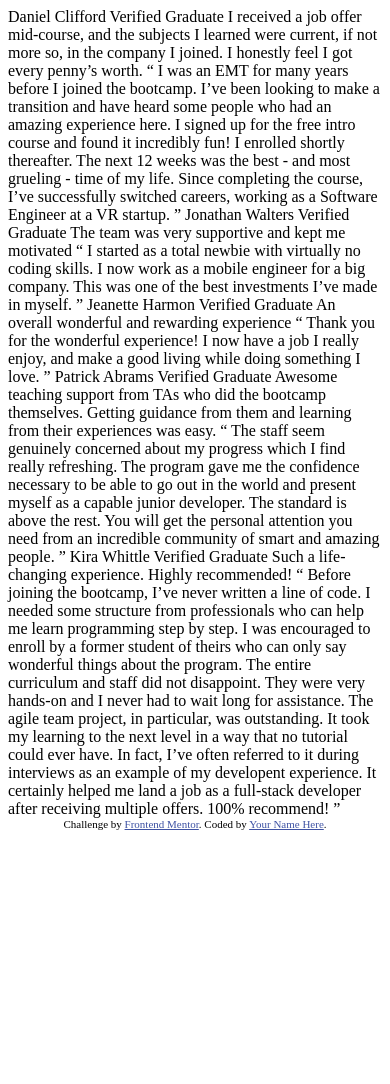
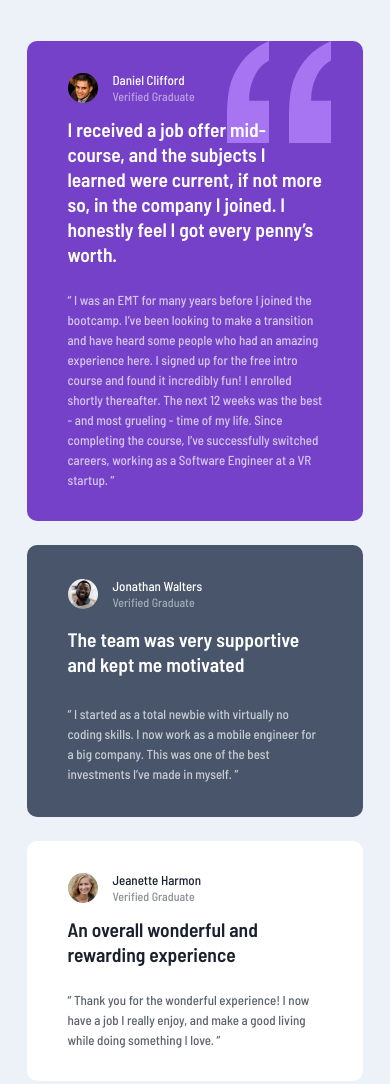
Before and after one commit to CrisCaGoVe/Testimonials-Grid, a plain HTML site: page index.html in a window 390 px wide. Shown: the top 1084 px of the page. Before the commit the page ends 844 px from the top, so only its background shows below. Drawn offline with Linux system fonts and the light colour scheme.

Commit message:
phone design grid

```diff
--- a/index.html
+++ b/index.html
@@ -1,76 +1,119 @@
 <!DOCTYPE html>
 <html lang="en">
   <head>
-  <meta charset="UTF-8">
-  <meta name="viewport" content="width=device-width, initial-scale=1.0"> <!-- displays site properly based on user's device -->
+    <meta charset="UTF-8" />
+    <meta name="viewport" content="width=device-width, initial-scale=1.0" />
+    <!-- displays site properly based on user's device -->
 
-  <link rel="icon" type="image/png" sizes="32x32" href="./images/favicon-32x32.png">
+    <link
+      rel="icon"
+      type="image/png"
+      sizes="32x32"
+      href="./images/favicon-32x32.png"
+    />
 
     <title>Frontend Mentor | [Challenge Name Here]</title>
 
     <!-- Feel free to remove these styles or customise in your own stylesheet 👍 -->
-  <style>
-    .attribution { font-size: 11px; text-align: center; }
-    .attribution a { color: hsl(228, 45%, 44%); }
-  </style>
+    <link rel="stylesheet" href="./styles.css" />
   </head>
   <body>
-  Daniel Clifford
-  Verified Graduate
+    <div class="container">
+      <div class="daniel-card">
+        <img src="./images/image-daniel.jpg" alt="Daniel" />
+        <h1>
+          Daniel Clifford <br />
+          <span> Verified Graduate </span>
+        </h1>
 
-  I received a job offer mid-course, and the subjects I learned were current, if not more so,
-  in the company I joined. I honestly feel I got every penny’s worth.
-
-  “ I was an EMT for many years before I joined the bootcamp. I’ve been looking to make a
-  transition and have heard some people who had an amazing experience here. I signed up
-  for the free intro course and found it incredibly fun! I enrolled shortly thereafter.
-  The next 12 weeks was the best - and most grueling - time of my life. Since completing
-  the course, I’ve successfully switched careers, working as a Software Engineer at a VR startup. ”
-
-  Jonathan Walters
-  Verified Graduate
-
-  The team was very supportive and kept me motivated
-
-  “ I started as a total newbie with virtually no coding skills. I now work as a mobile engineer
-  for a big company. This was one of the best investments I’ve made in myself. ”
-
-  Jeanette Harmon
-  Verified Graduate
-
-  An overall wonderful and rewarding experience
-
-  “ Thank you for the wonderful experience! I now have a job I really enjoy, and make a good living
-  while doing something I love. ”
-
-  Patrick Abrams
-  Verified Graduate
-
-  Awesome teaching support from TAs who did the bootcamp themselves. Getting guidance from them and
-  learning from their experiences was easy.
-
-  “ The staff seem genuinely concerned about my progress which I find really refreshing. The program
-  gave me the confidence necessary to be able to go out in the world and present myself as a capable
-  junior developer. The standard is above the rest. You will get the personal attention you need from
-  an incredible community of smart and amazing people. ”
-
-  Kira Whittle
-  Verified Graduate
-
-  Such a life-changing experience. Highly recommended!
-
-  “ Before joining the bootcamp, I’ve never written a line of code. I needed some structure from
-  professionals who can help me learn programming step by step. I was encouraged to enroll by a former
-  student of theirs who can only say wonderful things about the program. The entire curriculum and staff
-  did not disappoint. They were very hands-on and I never had to wait long for assistance. The agile team
-  project, in particular, was outstanding. It took my learning to the next level in a way that no tutorial
-  could ever have. In fact, I’ve often referred to it during interviews as an example of my developent
-  experience. It certainly helped me land a job as a full-stack developer after receiving multiple offers.
-  100% recommend! ”
+        <h2>
+          I received a job offer mid-course, and the subjects I learned were
+          current, if not more so, in the company I joined. I honestly feel I
+          got every penny’s worth.
+        </h2>
+        <p>
+          “ I was an EMT for many years before I joined the bootcamp. I’ve been
+          looking to make a transition and have heard some people who had an
+          amazing experience here. I signed up for the free intro course and
+          found it incredibly fun! I enrolled shortly thereafter. The next 12
+          weeks was the best - and most grueling - time of my life. Since
+          completing the course, I’ve successfully switched careers, working as
+          a Software Engineer at a VR startup. ”
+        </p>
+      </div>
+      <div class="jonathan-card">
+        <img src="./images/image-jonathan.jpg" alt="Jonathan" />
+        <h1>
+          Jonathan Walters <br />
+          <span> Verified Graduate </span>
+        </h1>
+        <h2>The team was very supportive and kept me motivated</h2>
+        <p>
+          “ I started as a total newbie with virtually no coding skills. I now
+          work as a mobile engineer for a big company. This was one of the best
+          investments I’ve made in myself. ”
+        </p>
+      </div>
+      <div class="jeanette-card">
+        <img src="./images/image-jeanette.jpg" alt="Jeanette" />
+        <h1>
+          Jeanette Harmon <br />
+          <span> Verified Graduate </span>
+        </h1>
+        <h2>An overall wonderful and rewarding experience</h2>
+        <p>
+          “ Thank you for the wonderful experience! I now have a job I really
+          enjoy, and make a good living while doing something I love. ”
+        </p>
+      </div>
+      <div class="patrick-card">
+        <img src="./images/image-patrick.jpg" alt="Patrick" />
+        <h1>
+          Patrick Abrams <br />
+          <span> Verified Graduate </span>
+        </h1>
+        <h2>
+          Awesome teaching support from TAs who did the bootcamp themselves.
+          Getting guidance from them and learning from their experiences was
+          easy.
+        </h2>
+        <p>
+          “ The staff seem genuinely concerned about my progress which I find
+          really refreshing. The program gave me the confidence necessary to be
+          able to go out in the world and present myself as a capable junior
+          developer. The standard is above the rest. You will get the personal
+          attention you need from an incredible community of smart and amazing
+          people. ”
+        </p>
+      </div>
+      <div class="kira-card">
+        <img src="./images/image-kira.jpg" alt="Kira" />
+        <h1>
+          Kira Whittle <br />
+          <span> Verified Graduate </span>
+        </h1>
+        <h2>Such a life-changing experience. Highly recommended!</h2>
+        <p>
+          “ Before joining the bootcamp, I’ve never written a line of code. I
+          needed some structure from professionals who can help me learn
+          programming step by step. I was encouraged to enroll by a former
+          student of theirs who can only say wonderful things about the program.
+          The entire curriculum and staff did not disappoint. They were very
+          hands-on and I never had to wait long for assistance. The agile team
+          project, in particular, was outstanding. It took my learning to the
+          next level in a way that no tutorial could ever have. In fact, I’ve
+          often referred to it during interviews as an example of my developent
+          experience. It certainly helped me land a job as a full-stack
+          developer after receiving multiple offers. 100% recommend! ”
+        </p>
+      </div>
+    </div>
 
     <div class="attribution">
-    Challenge by <a href="https://www.frontendmentor.io?ref=challenge" target="_blank">Frontend Mentor</a>.
-    Coded by <a href="#">Your Name Here</a>.
+      Challenge by
+      <a href="https://www.frontendmentor.io?ref=challenge" target="_blank"
+        >Frontend Mentor</a
+      >. Coded by <a href="#">Cristian</a>.
     </div>
   </body>
 </html>
--- /dev/null
+++ b/styles.css
@@ -0,0 +1,137 @@
+@import url("https://fonts.googleapis.com/css2?family=Barlow+Semi+Condensed:wght@500;600&display=swap");
+:root {
+  --Moderate-violet: hsl(263, 55%, 52%);
+  --Very-dark-grayish-blue: hsl(217, 19%, 35%);
+  --Very-dark-blackish-blue: hsl(219, 29%, 14%);
+  --White: hsl(0, 0%, 100%);
+  --Light-gray: hsl(0, 0%, 81%);
+  --Light-grayish-blue: hsl(210, 46%, 95%);
+}
+* {
+  margin: 0%;
+  padding: 0%;
+}
+html {
+  height: 100%;
+  -webkit-box-sizing: border-box;
+  -moz-box-sizing: border-box;
+  box-sizing: border-box;
+}
+*,
+*:before,
+*:after {
+  -webkit-box-sizing: inherit;
+  -moz-box-sizing: inherit;
+  box-sizing: inherit;
+}
+body {
+  max-height: 100%;
+  background-color: var(--Light-grayish-blue);
+  font-size: 13px;
+  font-family: Barlow Semi Condensed;
+}
+.container {
+  max-height: 100%;
+  padding-top: 25px;
+  display: grid;
+  grid-template-columns: 21rem;
+  grid-template-rows: repeat(8, 16rem);
+  align-items: center;
+  justify-content: center;
+}
+[class*="-card"] {
+  color: var(--White);
+  border-radius: 10px;
+  align-items: center;
+  flex-wrap: wrap;
+  display: flex;
+  align-self: center;
+  width: 21rem;
+  height: 30rem;
+  padding: 25px 40.5px;
+  margin: 3rem 0;
+}
+[class*="-card"] img {
+  border-radius: 50%;
+  width: 30px;
+}
+[class*="-card"] h1 {
+  margin-left: 15px;
+  font-weight: 100;
+  justify-content: right;
+  font-size: 13px;
+}
+[class*="-card"] span {
+  opacity: 50%;
+  font-size: 12px;
+}
+[class*="-card"] h2 {
+  line-height: 25px;
+  font-weight: 600;
+}
+
+[class*="-card"] p {
+  margin-top: 10px;
+  line-height: 20px;
+  opacity: 70%;
+}
+.container .daniel-card {
+  grid-area: 1/1/3/1;
+  background-color: var(--Moderate-violet);
+  background-image: url(./images/bg-pattern-quotation.svg);
+  background-repeat: no-repeat;
+  background-position-y: top;
+  background-position-x: 12.5rem;
+}
+
+.container .jonathan-card {
+  margin-top: 5rem;
+  grid-area: 3/1;
+  width: 21rem;
+  height: 17rem;
+  background-color: var(--Very-dark-grayish-blue);
+}
+.container .jeanette-card {
+  margin-top: 8rem;
+  height: 15rem;
+  grid-area: 4/1;
+  background-color: var(--White);
+  color: var(--Very-dark-blackish-blue);
+}
+.container .patrick-card {
+  background-color: var(--Very-dark-blackish-blue);
+  grid-area: 5/1/7/1;
+  height: 27rem;
+  margin-top: 7rem;
+}
+.container .kira-card {
+  margin-top: 7rem;
+  margin-bottom: 5rem;
+  grid-area: 7/1/9/1;
+  background-color: var(--White);
+  color: var(--Very-dark-blackish-blue);
+  height: 31rem;
+}
+.attribution {
+  margin-top: 3rem;
+  text-align: center;
+}
+.parent:after
+{
+   clear: both;
+   content: "";
+   display: block;
+}
+
+
+@media only screen and (min-width: 1340px) {
+
+  .container{
+      grid-template-columns: repeat(4, 18rem);
+      grid-template-rows: 20rem 20rem;
+  }
+   .container .jonathan-card {
+    width: 17rem;
+    height: 19rem;
+  }
+}
```
Lines whose indentation alone changed are shown as unchanged.
